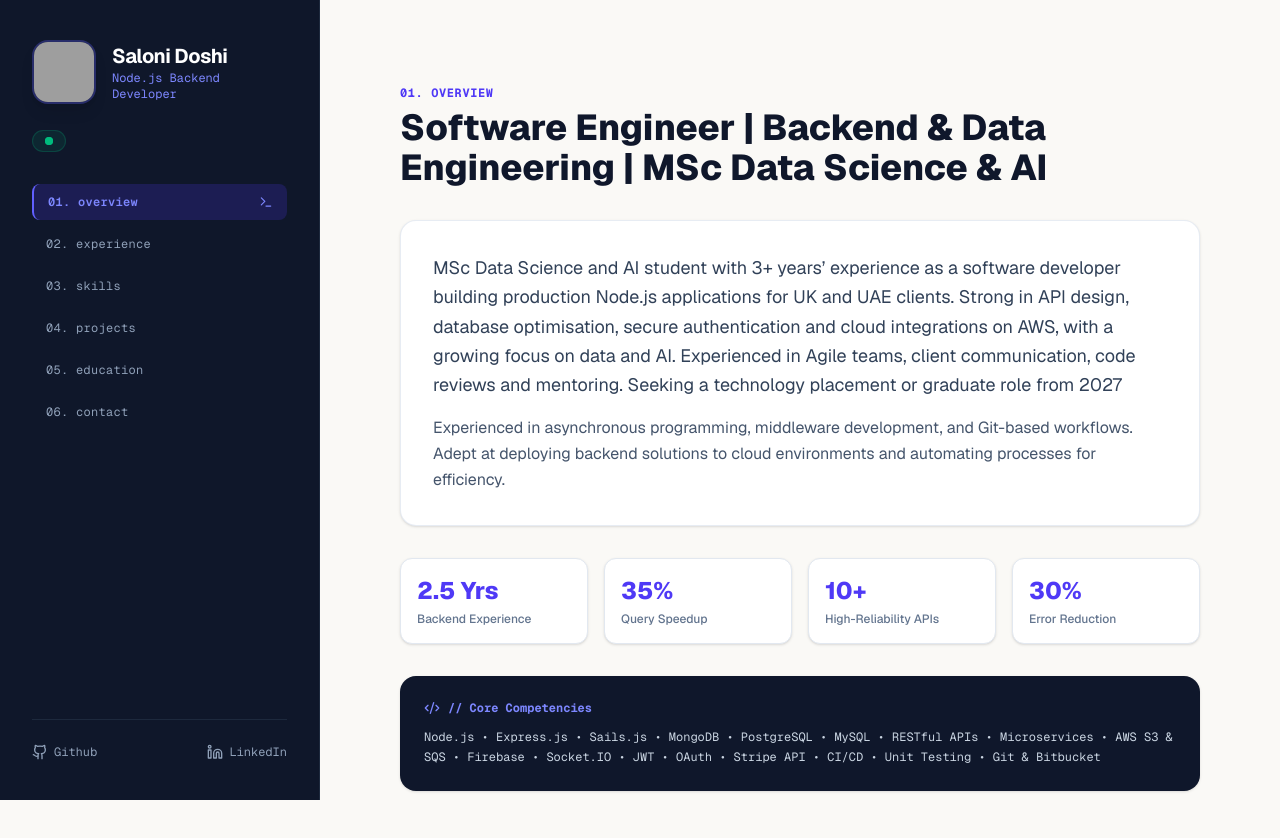
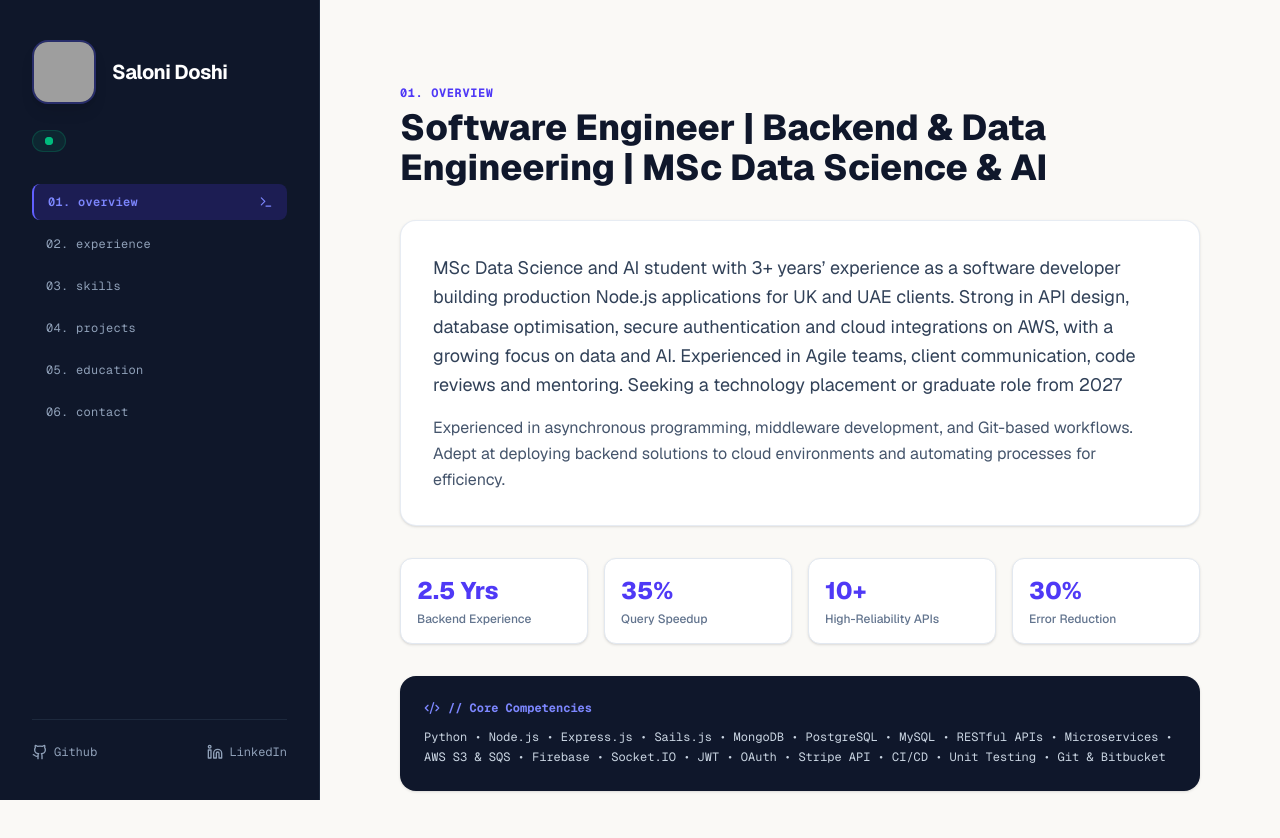
Before and after one commit to saloniidoshi/portfolio, a Next.js app: page / in a window 1280 px wide. Shown: the top 838 px of the page. Built offline with nearby package versions, Linux system fonts and the light colour scheme; grey boxes are pictures that could not be loaded.

Commit message:
Updating skills

```diff
--- a/src/components/Portfolio.js
+++ b/src/components/Portfolio.js
@@ -146,7 +146,7 @@ export default function Portfolio() {
           />
           <div>
             <p className="text-white font-semibold text-sm leading-tight">Saloni Doshi</p>
-            <p className="text-xs text-indigo-400 font-mono">Node.js Backend Developer</p>
+            {/* <p className="text-xs text-indigo-400 font-mono">Node.js Backend Developer</p> */}
           </div>
         </div>
         <button
@@ -200,7 +200,7 @@ export default function Portfolio() {
             />
             <div>
               <h1 className="text-xl font-bold text-white tracking-tight">Saloni Doshi</h1>
-              <p className="text-xs font-mono text-indigo-400">Node.js Backend Developer</p>
+              {/* <p className="text-xs font-mono text-indigo-400">Node.js Backend Developer</p> */}
             </div>
           </div>
 
@@ -304,7 +304,7 @@ Experienced in asynchronous programming, middleware development, and Git-based w
                   <Code2 className="h-4 w-4" /> // Core Competencies
                 </div>
                 <p className="leading-relaxed">
-                  Node.js • Express.js • Sails.js • MongoDB • PostgreSQL • MySQL • RESTful APIs • Microservices • AWS S3 & SQS • Firebase • Socket.IO • JWT • OAuth • Stripe API • CI/CD • Unit Testing • Git & Bitbucket
+                 Python • Node.js • Express.js • Sails.js • MongoDB • PostgreSQL • MySQL • RESTful APIs • Microservices • AWS S3 & SQS • Firebase • Socket.IO • JWT • OAuth • Stripe API • CI/CD • Unit Testing • Git & Bitbucket
                 </p>
               </div>
             </section>
```
